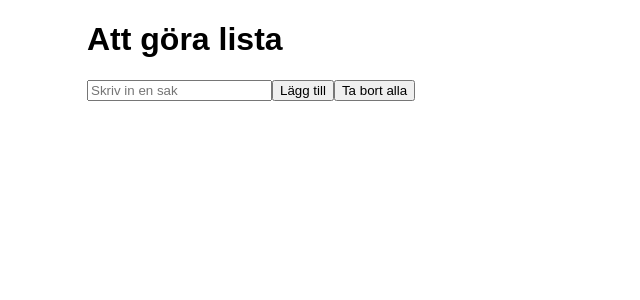
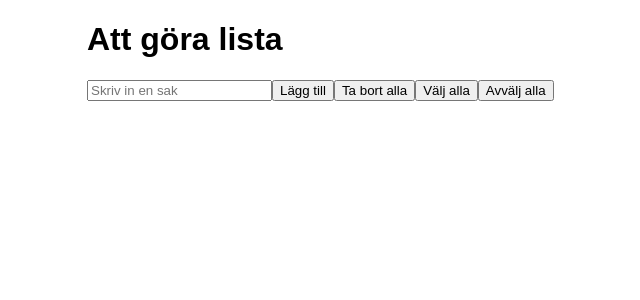
Before and after one commit to Hjalmar-Lundmark/te4-todo, a React (Vite) app: page / in a window 1280 px wide. Shown: the top 300 px of the page, without its empty margins (137-777 px from the left). Built offline with nearby package versions, Linux system fonts and the light colour scheme.

Commit message:
fix for items id

```diff
--- a/src/components/Todolist.jsx
+++ b/src/components/Todolist.jsx
@@ -30,15 +30,35 @@ function Todolist() {
     }
 
     const deleteAll = () => {
-        const newTodos = []
-        setTodos(newTodos)
+        setTodos([]);
+        localStorage.setItem('index', 0) // create number that rises every added item to use for items id / resets it to zero
+    }
+
+    const checkAll = () => {
+        console.log(todos)
+        const newTodos = todos.map(todo => {
+            const newTodo = todo
+            newTodo.completed = true
+            return newTodo
+        })
+        setTodos(newTodos);
+    }
+
+    const unCheckAll = () => {
+        const newTodos = todos.map(todo => {
+            const newTodo = todo
+            newTodo.completed = false
+            return newTodo
+        })
+        setTodos(newTodos);
     }
 
     const addTodo = () => {
         const newTodo = document.getElementById('newTodo').value;
         if (newTodo === '') return
-        const newTodos = [...todos, {id: todos.length + 1, label: newTodo, completed: false}]
+        const newTodos = [...todos, { id: localStorage.getItem('index'), label: newTodo, completed: false }]    //uses locally stored number to get index
         setTodos(newTodos)
+        localStorage.setItem('index', parseInt(localStorage.getItem('index'))+1 || parseInt(todos.length)+1)    // adds number +1 for ever post created
     }
 
     useEffect(() => {
@@ -47,9 +67,11 @@ function Todolist() {
 
     return (
         <>
-        <input type="text" id="newTodo" placeholder="Skriv in en sak"/>
+            <input type="text" id="newTodo" placeholder="Skriv in en sak" />
             <button onClick={() => { addTodo() }}>Lägg till</button>
             <button onClick={() => { deleteAll() }}>Ta bort alla</button>
+            <button onClick={() => { checkAll() }}>Välj alla</button>
+            <button onClick={() => { unCheckAll() }}>Avvälj alla</button>
             <ul className='todo-list'>
                 {todos.map((todo, index) =>
                     <Todoitem
```
Lines whose indentation alone changed are shown as unchanged.
